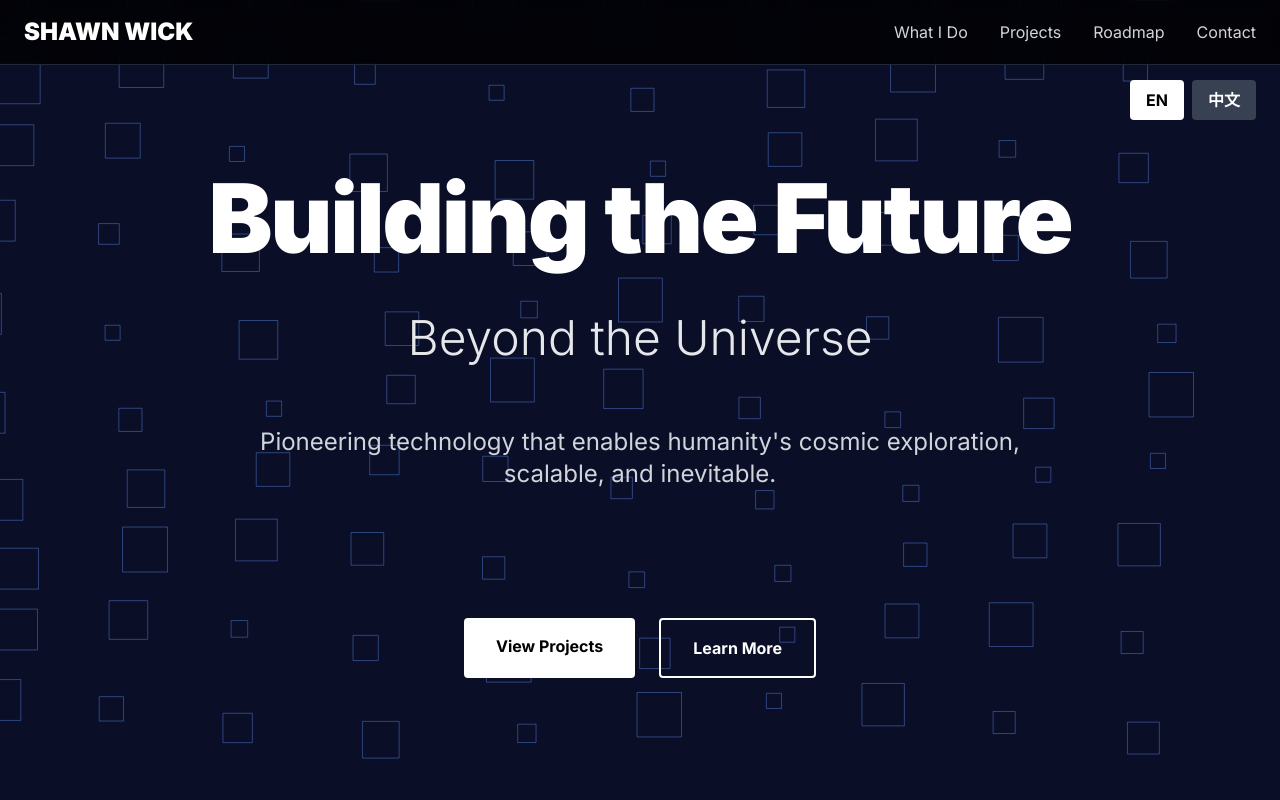
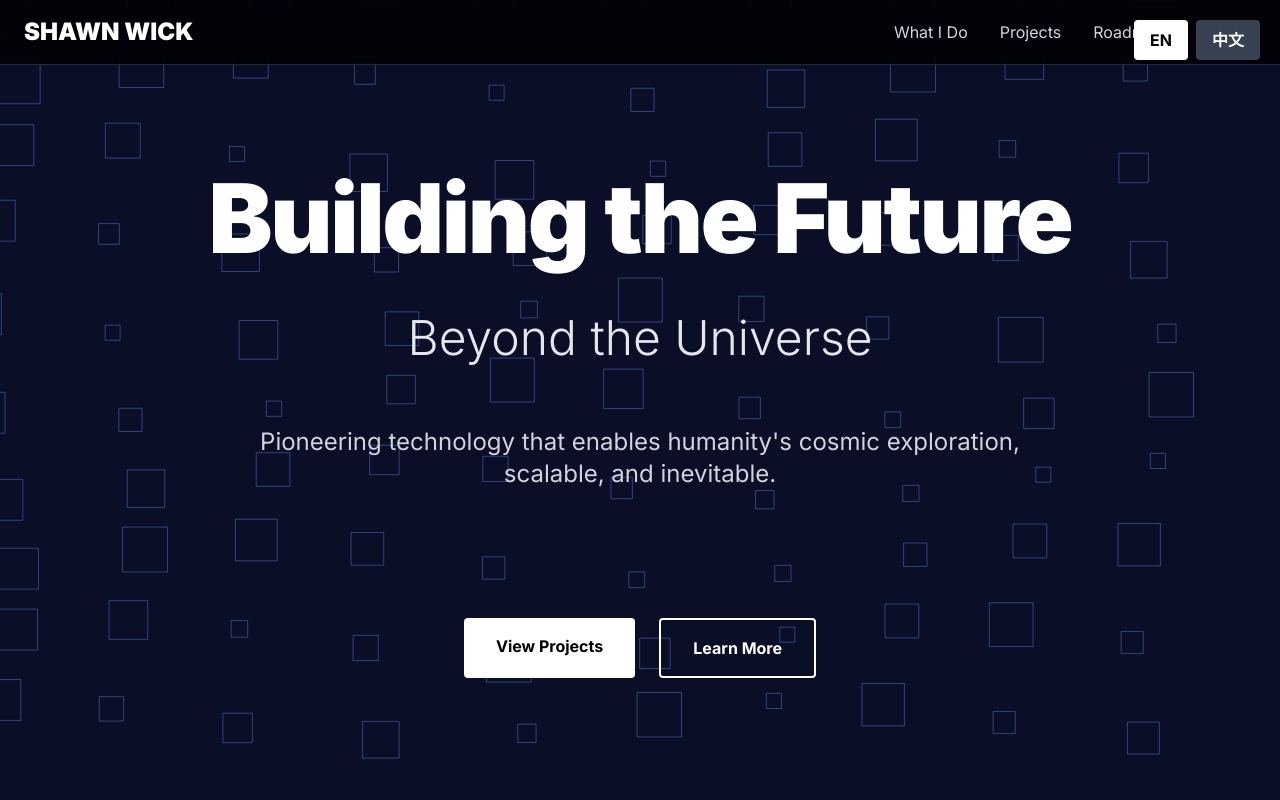
Before and after one commit to shawn7499/-01, a Next.js app: page / in a window 1280 px wide. Shown: the top 800 px of the page. Built offline with nearby package versions, Linux system fonts and the light colour scheme.

Commit message:
fix: contact section should use gradient animation not image background

```diff
--- a/components/LanguageSwitcher.tsx
+++ b/components/LanguageSwitcher.tsx
@@ -9,27 +9,50 @@ interface LanguageSwitcherProps {
 
 export default function LanguageSwitcher({ currentLang, onLanguageChange }: LanguageSwitcherProps) {
   return (
-    <div className="fixed top-20 right-6 z-50 flex gap-2">
+    <>
+      <style>{`
+        .lang-switcher {
+          position: fixed;
+          top: 20px;
+          right: 20px;
+          z-index: 99999;
+          display: flex;
+          gap: 8px;
+        }
+        .lang-btn {
+          padding: 8px 16px;
+          border: none;
+          border-radius: 4px;
+          font-weight: bold;
+          cursor: pointer;
+          transition: all 0.3s ease;
+        }
+        .lang-btn.active {
+          background-color: white;
+          color: black;
+        }
+        .lang-btn.inactive {
+          background-color: #374151;
+          color: white;
+        }
+        .lang-btn.inactive:hover {
+          background-color: #4b5563;
+        }
+      `}</style>
+      <div className="lang-switcher">
         <button
           onClick={() => onLanguageChange('en')}
-        className={`px-4 py-2 rounded font-bold transition-all ${
-          currentLang === 'en'
-            ? 'bg-white text-black'
-            : 'bg-gray-700 text-white hover:bg-gray-600'
-        }`}
+          className={`lang-btn ${currentLang === 'en' ? 'active' : 'inactive'}`}
         >
           EN
         </button>
         <button
           onClick={() => onLanguageChange('zh')}
-        className={`px-4 py-2 rounded font-bold transition-all ${
-          currentLang === 'zh'
-            ? 'bg-white text-black'
-            : 'bg-gray-700 text-white hover:bg-gray-600'
-        }`}
+          className={`lang-btn ${currentLang === 'zh' ? 'active' : 'inactive'}`}
         >
           中文
         </button>
       </div>
+    </>
   )
 }
```
Lines whose indentation alone changed are shown as unchanged.
